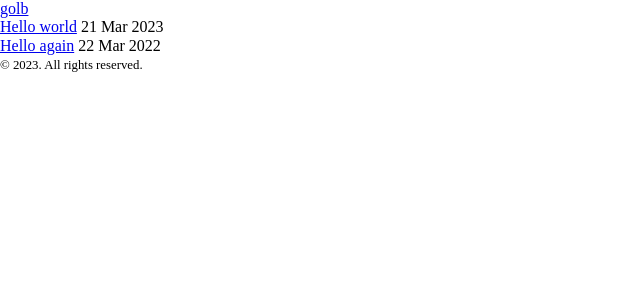
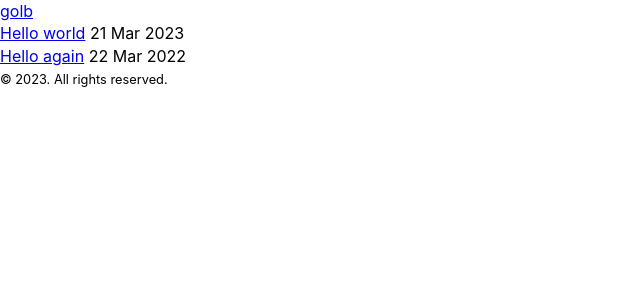
Before and after one commit to aflim/golb, a Jekyll site: the page built from index.html, in a window 1280 px wide. Shown: the top 300 px of the page, without its empty margins (0-640 px from the left). Built offline with Jekyll 4.4.1, drawn with Linux system fonts in a browser that asks for light colours; the list of posts is cut into pages by our own code.

Commit message:
Update stylesheet.css

```diff
--- a/assets/stylesheet.css
+++ b/assets/stylesheet.css
@@ -1,6 +1,7 @@
 /* stylesheet.css */
 
 :root {
+  /* base color swatches */
   --hue: 200;
   --saturation: 100%;
   --lightness: 50%;
@@ -21,26 +22,33 @@
   --ink-dark-2: var(--hue) 15% 85%;
   --ink-dark-3: var(--hue) 5% 65%;
 
+  /* base */
+  --font-size: 16px;
+
   /* breakpoint */
   --breakpoint-sm: 576px;
   --breakpoint-md: 768px;
   --breakpoint-lg: 992px;
 
+  /* spacer */
   --spacer-1: 1rem;
   --spacer-2: calc(var(--spacer-1) * 1.5);
   --spacer-3: calc(var(--spacer-1) * 3);
 
+  /* line height */
   --line-height-1: 1.1;
   --line-height-2: 1.2;
   --line-height-3: 1.3;
   --line-height-4: 1.4;
 
+  /* type scale */
   --type-scale-xs: .8em;
   --type-scale-sm: 1em;
   --type-scale-md: 1.2em;
   --type-scale-lg: 1.5em;
   --type-scale-xl: 1.8em;
 
+  /* font family */
   --font-system: -apple-system, BlinkMacSystemFont, "Segoe UI", Roboto, "Helvetica Neue", Arial, "Noto Sans", sans-serif, "Apple Color Emoji", "Segoe UI Emoji", "Segoe UI Symbol", "Noto Color Emoji";
   --font-monospace: SFMono-Regular, Menlo, Monaco, Consolas, "Liberation Mono", "Courier New", monospace;
 
@@ -54,6 +62,7 @@
   --ink-3: var(--ink-light-3);
 }
 
+/* dark color scheme via browser/os */
 @media (prefers-color-scheme: dark) {
   :root {
     color-scheme: dark;
@@ -66,6 +75,7 @@
   }
 }
 
+/* light color scheme via data attribut */
 [color-scheme="light"] {
   color-scheme: light;
   --bg-1: var(--bg-light-1);
@@ -76,6 +86,7 @@
   --ink-3: var(--ink-light-3);
 }
 
+/* dark color scheme via data attribut */
 [color-scheme="dark"] {
   color-scheme: dark;
   --bg-1: var(--bg-dark-1);
@@ -85,3 +96,12 @@
   --ink-2: var(--ink-dark-2);
   --ink-3: var(--ink-dark-3);
 }
+
+/* base style */
+body {
+  font-family: var(--font-system);
+  font-size: var(--font-size-base);
+  line-height: var(--line-height-4);
+  color: var(--ink-1);
+  background-color: var(--bg-1);
+}
```
